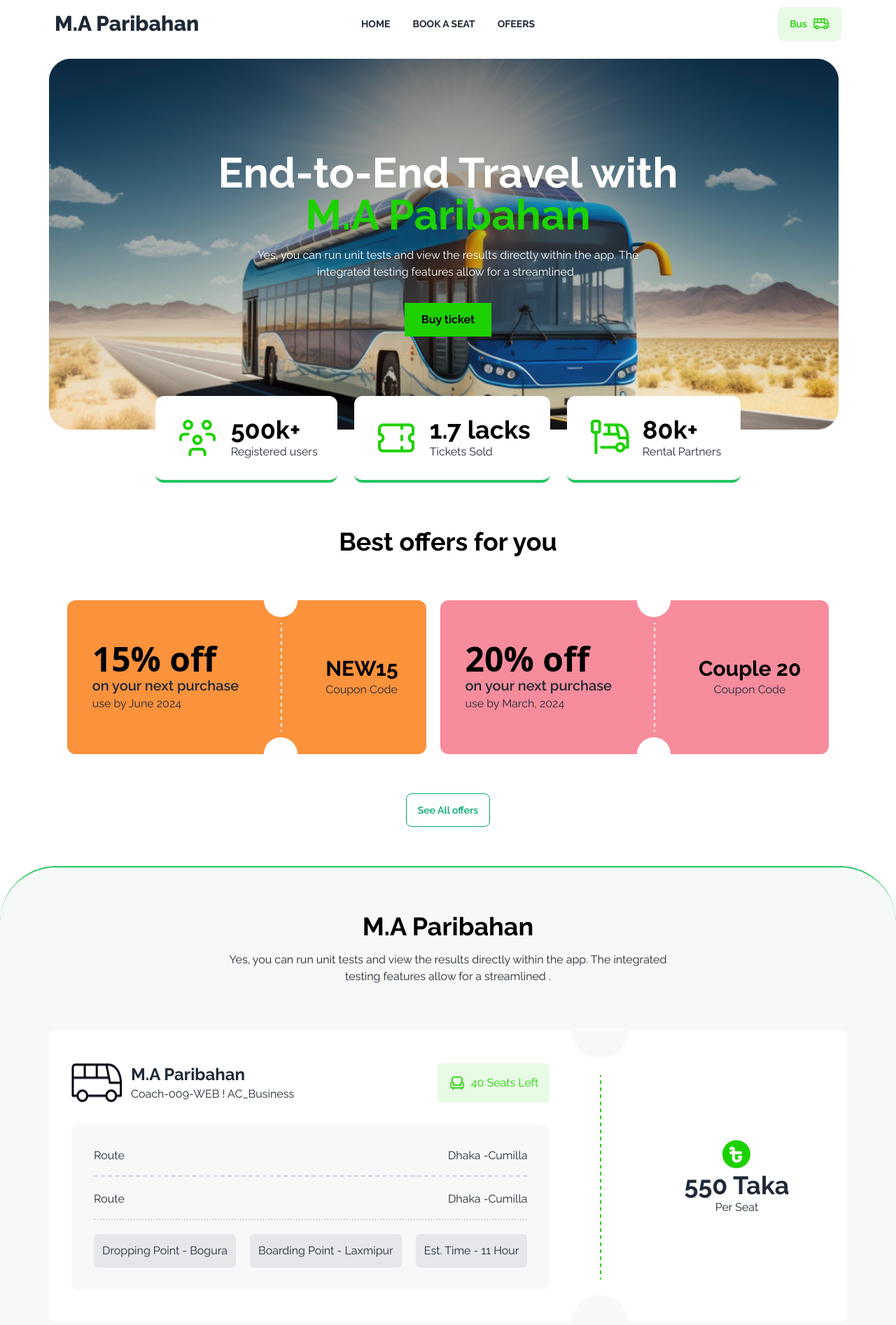
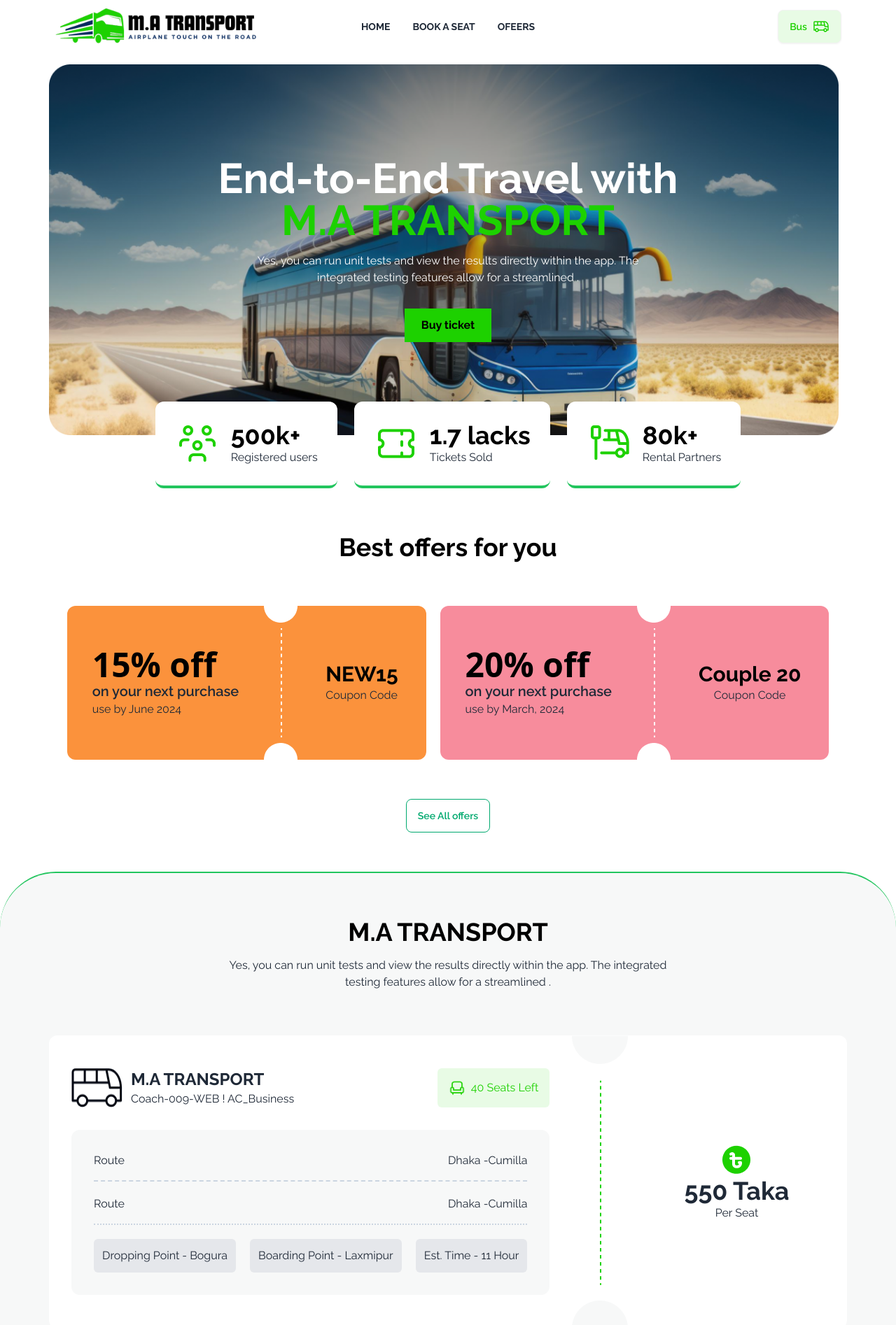
Before and after one commit to masarkerdev/ticket-booking-landing-page, a plain HTML site: page index.html in a window 1280 px wide. Shown: the top 1894 px of the page at 70% size. Drawn offline with nearby package versions, Linux system fonts and the light colour scheme.

Commit message:
added the logo

```diff
--- a/index.html
+++ b/index.html
@@ -4,7 +4,7 @@
 <head>
     <meta charset="UTF-8">
     <meta name="viewport" content="width=device-width, initial-scale=1.0">
-    <title>M.A Paribahan</title>
+    <title>M.A TRANSPORT</title>
     <!-- tailwind and daisyUi -->
     <script src="https://cdn.tailwindcss.com"></script>
     <link href="https://cdn.jsdelivr.net/npm/daisyui@4.7.2/dist/full.min.css" rel="stylesheet" type="text/css" />
@@ -25,7 +25,8 @@
                         <li class="font-bold"><a>Book a Seat</a></li>
 
                 </div>
-                <h2 class="text-3xl font-extrabold">M.A Paribahan</h2>
+
+                <img src="./images/logo.png" alt="logo " class="w-[300px]">
             </div>
             <div class="navbar-center hidden lg:flex">
                 <ul class="menu menu-horizontal px-1">
@@ -45,7 +46,7 @@
         <section class=" bg-[url('./images/banner.png')] bg-contain bg-no-repeat h-[530px] w-[1140px] mx-auto mt-4">
             <div class=" flex flex-col justify-center items-center h-full">
                 <h1 class="text-6xl text-white font-bold text-center">End-to-End Travel with <br><span
-                        class="text-[#1DD100]">M.A Paribahan</span> </h1>
+                        class="text-[#1DD100]">M.A TRANSPORT</span> </h1>
                 <p class="text-center text-white w-1/2 my-4">Yes, you can run unit tests and view the results directly
                     within the app. The integrated testing features allow for a streamlined .
                 </p>
@@ -150,7 +151,7 @@
             <div class="w-[1140px] mx-auto">
                 <div class="text-center">
                     <h2 class="text-black text-4xl font-bold text-center pt-16 ">
-                       M.A Paribahan
+                       M.A TRANSPORT
                     </h2>
                     <p class="m-4">Yes, you can run unit tests and view the results directly within the app. The
                         integrated <br>testing features allow for a streamlined .</p>
@@ -166,7 +167,7 @@
                             <div class=" flex gap-3">
                                 <img src="./images/bus-logo.png" alt="">
                                 <div>
-                                    <h2 class="text-2xl font-bold">M.A Paribahan</h2>
+                                    <h2 class="text-2xl font-bold">M.A TRANSPORT</h2>
                                     <p>Coach-009-WEB ! AC_Business</p>
                                 </div>
                             </div>
```
Also changed, not shown: images/logo.png (added).
